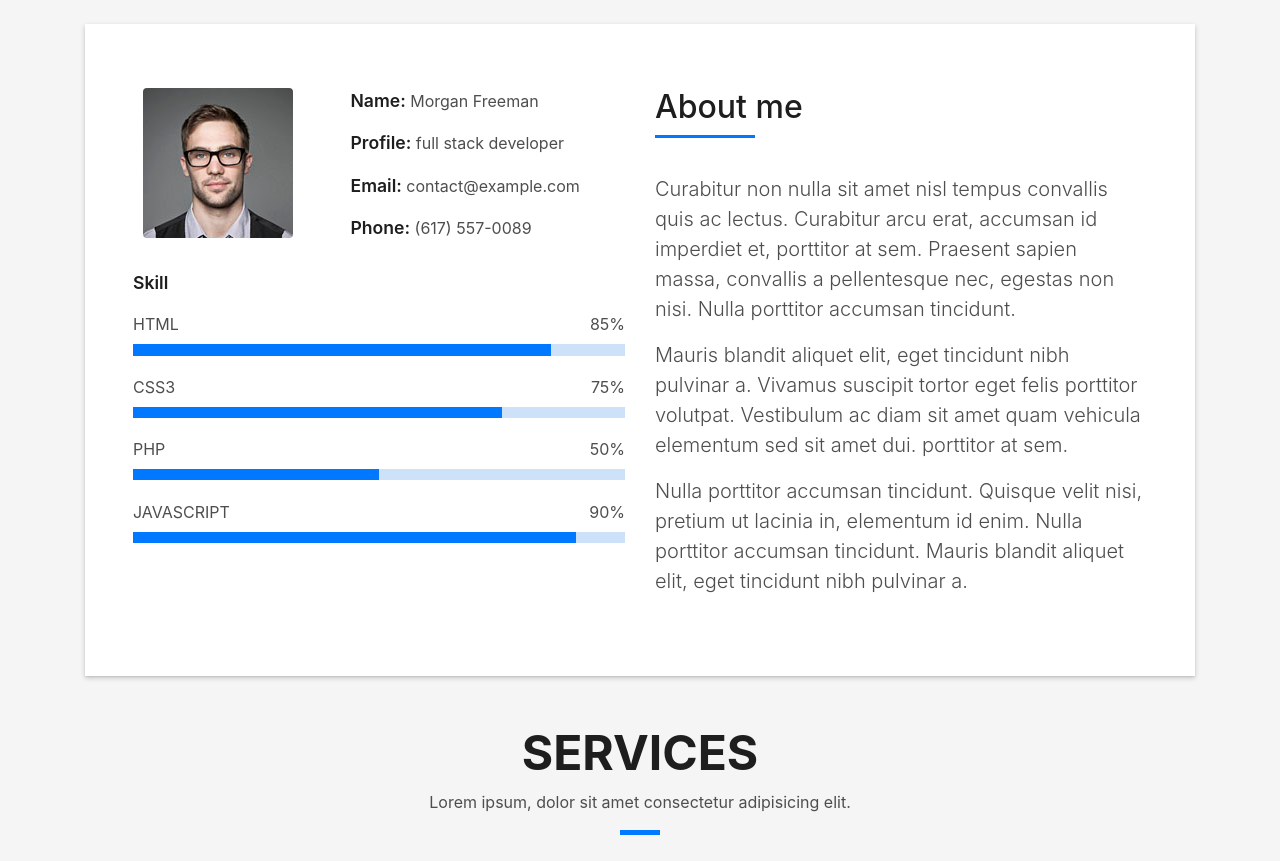
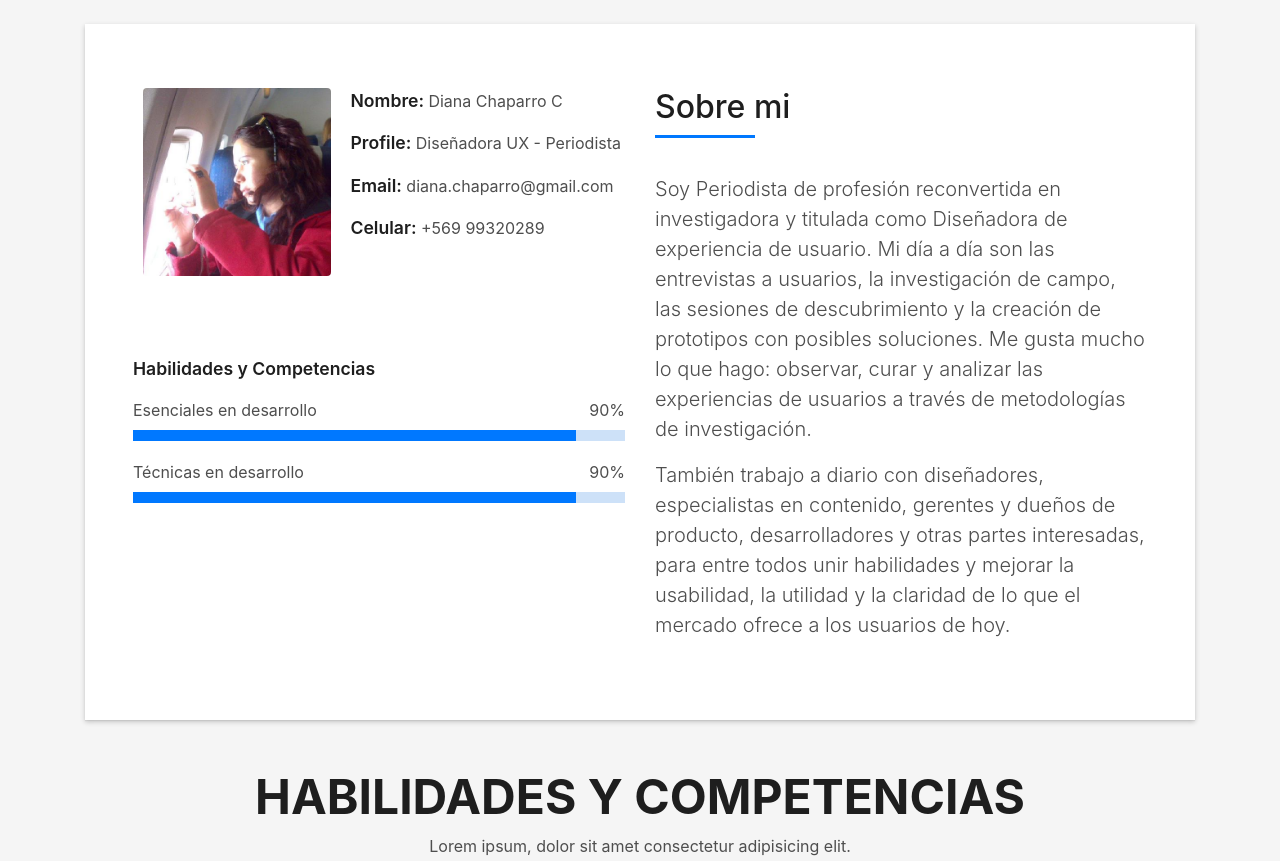
Before and after one commit to dianina/Dianafolio, a plain HTML site: page index.html in a window 1280 px wide. Shown: the part 840-1701 px from the top of the page. Drawn offline with Linux system fonts and the light colour scheme; files whose address does not match are found by name.

Commit message:
seccion sobre mi

```diff
--- a/index.html
+++ b/index.html
@@ -49,7 +49,7 @@
             <a class="nav-link js-scroll active" href="index.html">Inicio</a>
           </li>
           <li class="nav-item">
-            <a class="nav-link js-scroll" href="#about">Sobre mí</a>
+            <a class="nav-link js-scroll" href="#about">Sobre mi</a>
           </li>
 
           <!--Ocultar temporalmente SERVICIOS-->
@@ -59,6 +59,10 @@
           </li>-->
           <li class="nav-item">
             <a class="nav-link js-scroll" href="#work">Portafolio</a>
+          </li>
+
+          <li class="nav-item">
+            <a class="nav-link js-scroll" href="#blog">CV</a>
           </li>
 
           <!--Ocultar temporalmente BLOG-->
@@ -102,61 +106,56 @@
                   <div class="row">
                     <div class="col-sm-6 col-md-5">
                       <div class="about-img">
-                        <img src="assets/img/testimonial-2.jpg" class="img-fluid rounded b-shadow-a" alt="">
+                        <img src="assets/img/dianaplane.jpg" class="img-fluid rounded b-shadow-a" alt="">
                       </div>
                     </div>
                     <div class="col-sm-6 col-md-7">
                       <div class="about-info">
-                        <p><span class="title-s">Name: </span> <span>Morgan Freeman</span></p>
-                        <p><span class="title-s">Profile: </span> <span>full stack developer</span></p>
-                        <p><span class="title-s">Email: </span> <span>contact@example.com</span></p>
-                        <p><span class="title-s">Phone: </span> <span>(617) 557-0089</span></p>
+                        <p><span class="title-s">Nombre: </span> <span>Diana Chaparro C</span></p>
+                        <p><span class="title-s">Profile: </span> <span>Diseñadora UX - Periodista</span></p>
+                        <p><span class="title-s">Email: </span> <span>diana.chaparro@gmail.com</span></p>
+                        <p><span class="title-s">Celular: </span> <span>+569 99320289</span></p>
                       </div>
                     </div>
                   </div>
                   <div class="skill-mf">
-                    <p class="title-s">Skill</p>
-                    <span>HTML</span> <span class="pull-right">85%</span>
+                    <br><br><p class="title-s">Habilidades y Competencias</p>
+                    <span>Esenciales en desarrollo</span> <span class="pull-right">90%</span>
                     <div class="progress">
-                      <div class="progress-bar" role="progressbar" style="width: 85%;" aria-valuenow="85" aria-valuemin="0" aria-valuemax="100"></div>
+                      <div class="progress-bar" role="progressbar" style="width: 90%;" aria-valuenow="85" aria-valuemin="0" aria-valuemax="100"></div>
                     </div>
-                    <span>CSS3</span> <span class="pull-right">75%</span>
+                    <span>Técnicas en desarrollo</span> <span class="pull-right">90%</span>
                     <div class="progress">
-                      <div class="progress-bar" role="progressbar" style="width: 75%" aria-valuenow="75" aria-valuemin="0" aria-valuemax="100"></div>
+                      <div class="progress-bar" role="progressbar" style="width: 90%" aria-valuenow="75" aria-valuemin="0" aria-valuemax="100"></div>
                     </div>
-                    <span>PHP</span> <span class="pull-right">50%</span>
+                    <!--<span>Comunicativas</span> <span class="pull-right">90%</span>
                     <div class="progress">
-                      <div class="progress-bar" role="progressbar" style="width: 50%" aria-valuenow="50" aria-valuemin="0" aria-valuemax="100"></div>
-                    </div>
-                    <span>JAVASCRIPT</span> <span class="pull-right">90%</span>
+                      <div class="progress-bar" role="progressbar" style="width: 90%" aria-valuenow="50" aria-valuemin="0" aria-valuemax="100"></div>
+                    </div>-->
+                    <!--<span>JAVASCRIPT</span> <span class="pull-right">90%</span>
                     <div class="progress">
                       <div class="progress-bar" role="progressbar" style="width: 90%" aria-valuenow="90" aria-valuemin="0" aria-valuemax="100"></div>
-                    </div>
+                    </div>-->
                   </div>
                 </div>
                 <div class="col-md-6">
                   <div class="about-me pt-4 pt-md-0">
                     <div class="title-box-2">
                       <h5 class="title-left">
-                        About me
+                        Sobre mi
                       </h5>
                     </div>
                     <p class="lead">
-                      Curabitur non nulla sit amet nisl tempus convallis quis ac lectus. Curabitur arcu erat, accumsan id
-                      imperdiet et, porttitor
-                      at sem. Praesent sapien massa, convallis a pellentesque nec, egestas non nisi. Nulla
-                      porttitor accumsan tincidunt.
+                      Soy Periodista de profesión reconvertida en investigadora y titulada como Diseñadora de experiencia de usuario. Mi día a día son las entrevistas a usuarios, la investigación de campo, las sesiones de descubrimiento y la creación de prototipos con posibles soluciones. Me gusta mucho lo que hago: observar, curar y analizar las experiencias de usuarios a través de metodologías de investigación.
                     </p>
                     <p class="lead">
-                      Mauris blandit aliquet elit, eget tincidunt nibh pulvinar a. Vivamus suscipit tortor eget felis
-                      porttitor volutpat. Vestibulum
-                      ac diam sit amet quam vehicula elementum sed sit amet dui. porttitor at sem.
+                      También trabajo a diario con diseñadores, especialistas en contenido, gerentes y dueños de producto, desarrolladores y otras partes interesadas, para entre todos unir habilidades y mejorar la usabilidad, la utilidad y la claridad de lo que el mercado ofrece a los usuarios de hoy.
                     </p>
-                    <p class="lead">
+                    <!--<p class="lead">
                       Nulla porttitor accumsan tincidunt. Quisque velit nisi, pretium ut lacinia in, elementum id enim.
                       Nulla porttitor accumsan
                       tincidunt. Mauris blandit aliquet elit, eget tincidunt nibh pulvinar a.
-                    </p>
+                    </p>-->
                   </div>
                 </div>
               </div>
@@ -173,7 +172,7 @@
           <div class="col-sm-12">
             <div class="title-box text-center">
               <h3 class="title-a">
-                Services
+                Habilidades y Competencias
               </h3>
               <p class="subtitle-a">
                 Lorem ipsum, dolor sit amet consectetur adipisicing elit.
```
Also changed, not shown: assets/img/dianaplane.jpg (added).
